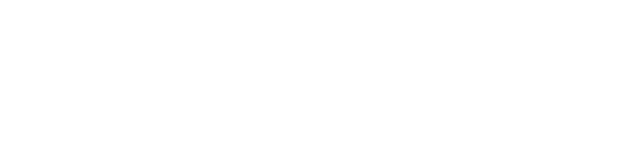
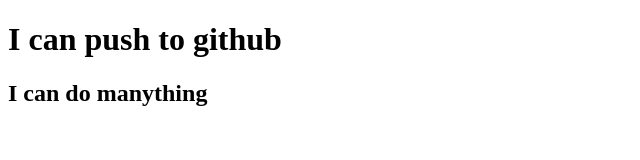
Before and after one commit to dipuorko/my-second-repo, a plain HTML site: page index.html in a window 1280 px wide. Shown: the whole page, without its empty margins (0-640 px from the left). Drawn offline with Linux system fonts and the light colour scheme.

Commit message:
added header

```diff
--- a/index.html
+++ b/index.html
@@ -7,6 +7,7 @@
     <title>My second github repo</title>
 </head>
 <body>
-
+    <h1>I can push to github</h1>
+    <h2>I can do manything </h2>
 </body>
 </html>
```
